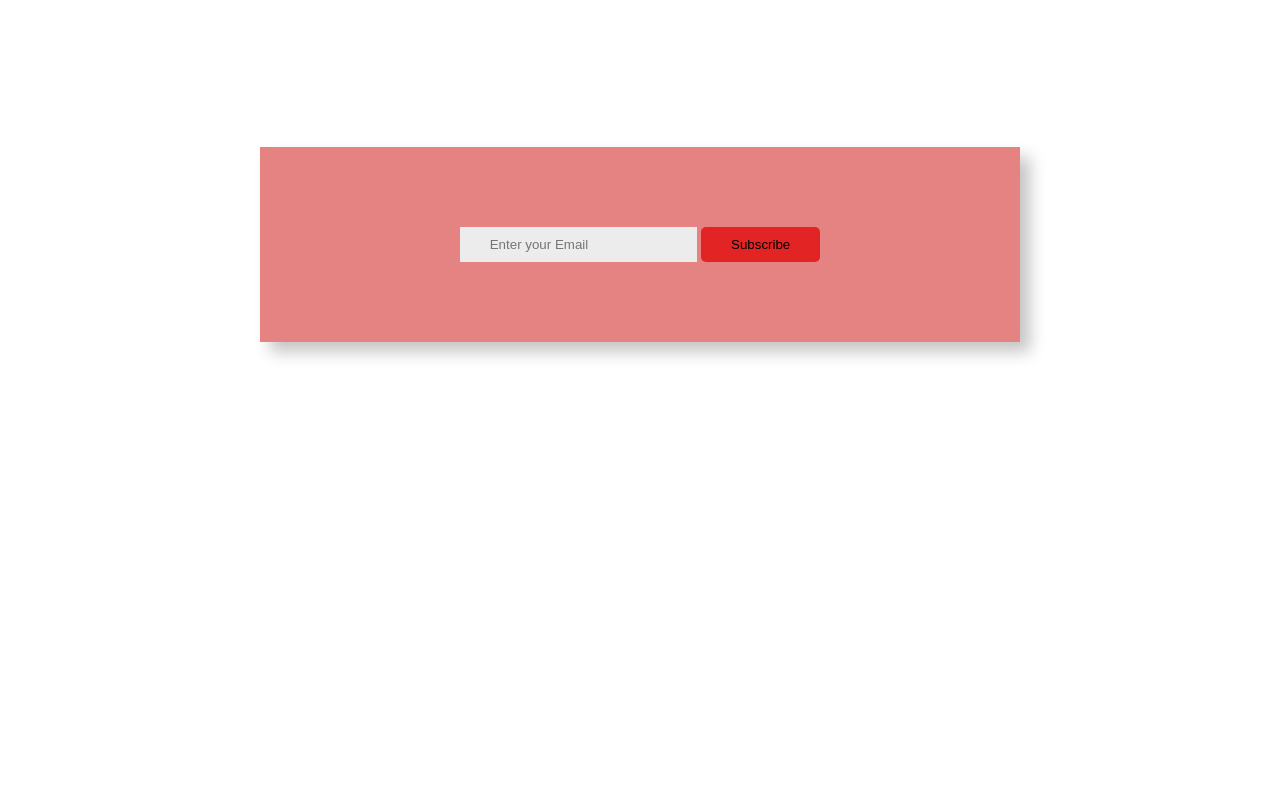
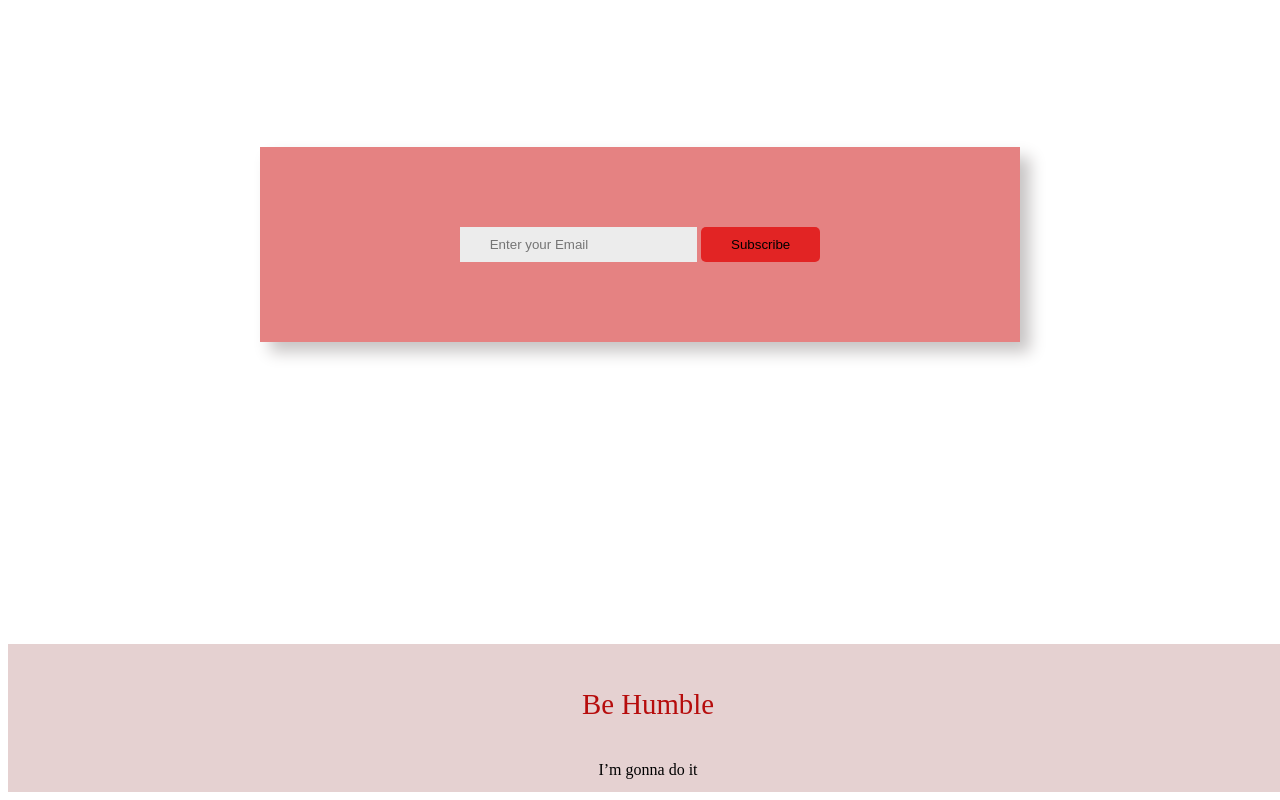
Before and after one commit to Ehatsam/my-first-assignment, a plain HTML site: page index.html in a window 1280 px wide. Shown: the part 3557-4357 px from the top of the page. Before the commit the page ends 4209 px from the top, so only its background shows below. Drawn offline with Linux system fonts and the light colour scheme.

Commit message:
final submison

```diff
--- a/index.html
+++ b/index.html
@@ -160,6 +160,12 @@
 
             </div>
             </div>
+            <footer>
+                <div class="footer-contain">
+                    <h2>Be Humble</h2>
+                    <p>I’m gonna do it</p>
+                </div>
+            </footer>
 
 </body>
 
--- a/style.css
+++ b/style.css
@@ -337,3 +337,27 @@ h1 {
     cursor: pointer;
     transition: .3s;
 }
+
+footer {
+    background: rgb(229, 209, 209);
+    height: 10vw;
+    width: 100vw;
+    font-family: 'Times New Roman', Times, serif;
+    padding-top: 20px;
+}
+
+footer h2 {
+    color: #b60c0c;
+    font-size: 1.8rem;
+    font-weight: 400;
+    text-transform: capitalize;
+
+}
+
+.footer-contain {
+    display: flex;
+    align-items: center;
+    justify-content: center;
+    flex-direction: column;
+    text-align: center;
+}
```
